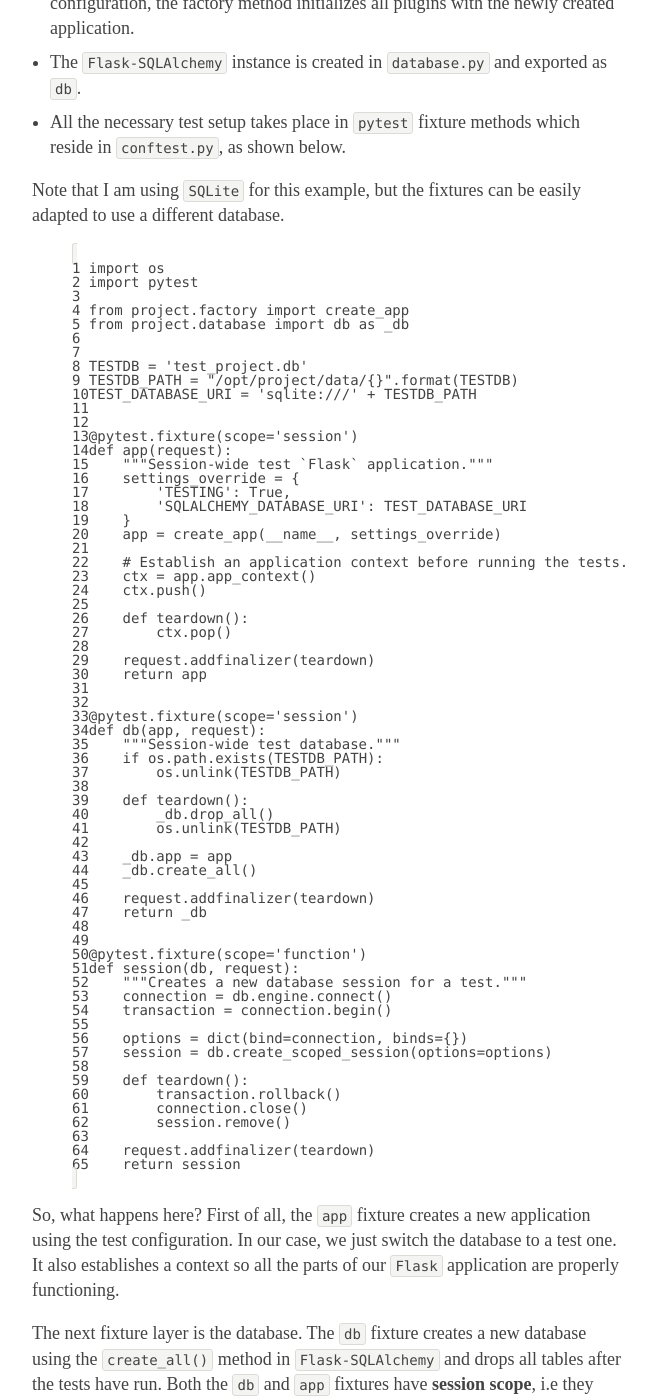
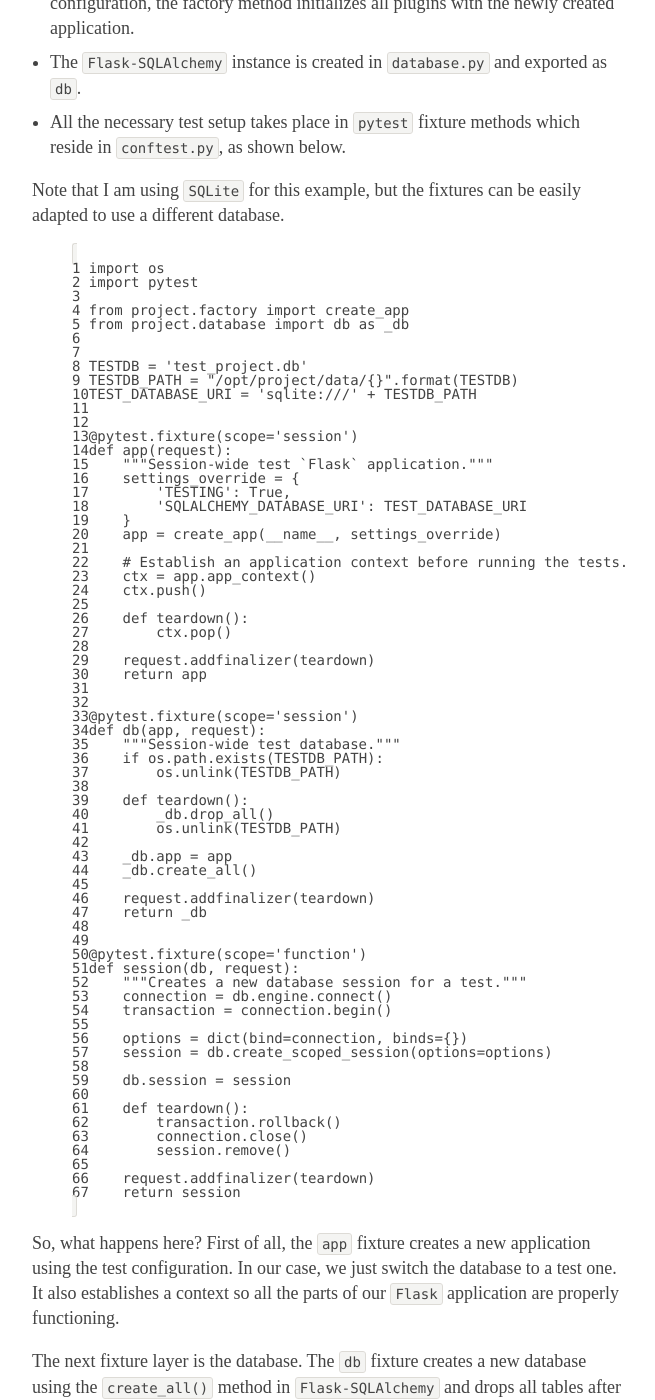
Before and after one commit to alexmic/alexmic.github.com, a Jekyll site: the page built from _posts/2013-12-08-flask-sqlalchemy-pytest.md, in a window 1280 px wide and 1400 px high, scrolled down 1320 px. Shown: the whole window, without its empty margins (313-968 px from the left). Built offline with Jekyll 4.4.1, drawn with Linux system fonts in a browser that asks for light colours.

Commit message:
Update `session` fixture in 2013-12-08-flask-sqlalchemy-pytest

```diff
--- a/_posts/2013-12-08-flask-sqlalchemy-pytest.md
+++ b/_posts/2013-12-08-flask-sqlalchemy-pytest.md
@@ -102,6 +102,8 @@ def session(db, request):
     options = dict(bind=connection, binds={})
     session = db.create_scoped_session(options=options)
 
+    db.session = session
+
     def teardown():
         transaction.rollback()
         connection.close()
```
